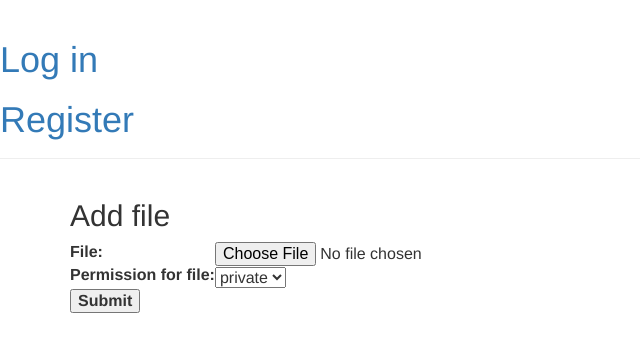
After one commit to Lenainweb/25405c02-c10d-4b4c-9589-51dcda79b8e4, a Django app: page /add_file in a window 1280 px wide. The commit adds this page. Shown: the top 352 px of the page, without its empty margins (0-640 px from the left). Run offline with Django 3.2, Linux system fonts and the light colour scheme; some libraries are stand-ins or nearby versions.

Commit message:
add views

```diff
--- a/files_host/files_host_app/forms.py
+++ b/files_host/files_host_app/forms.py
@@ -1,14 +1,16 @@
 from django import forms
 from django.db import models
+
 from .models import File
 
 
 class FileForm(forms.ModelForm):
     """ file upload form """
 
-    models = File
-    fields = (
-        "original_filename",
-        "file",
-        "permission_for_file",
-)
+    class Meta:
+
+        model = File
+        fields = (
+            "file",
+            "permission_for_file",
+    )
--- a/files_host/files_host_app/models.py
+++ b/files_host/files_host_app/models.py
@@ -1,4 +1,5 @@
 from django.db import models
+from django.urls import reverse
 from django.conf import settings
 
 class File(models.Model):
@@ -17,5 +18,8 @@ class File(models.Model):
     permission_for_file = models.CharField("permission for file", choices=PERMISSION, default="PRIVAT", max_length=8)
     count_download = models.PositiveIntegerField("count download", default=0)
 
+    def get_absolute_url(self):
+        return reverse("file_detail", kwargs={"slug": self.guid_name})
+
     def __str__(self) -> str:
         return self.original_filename
--- /dev/null
+++ b/files_host/files_host_app/templates/file_host_template/add_file.html
@@ -0,0 +1,12 @@
+{% extends 'file_host_template/base.html' %}
+
+{% block content %}
+        <h2>Add file</h2>
+        <form action="add_file" method="Post" enctype="multipart/form-data">
+                {% csrf_token %}
+                <table>
+                        {{file_form.as_table}}
+                        <th><input type="submit" value="Submit" name="add_file" /></th>
+                </table>
+        </form>
+{% endblock %}
--- a/files_host/files_host_app/templates/file_host_template/base.html
+++ b/files_host/files_host_app/templates/file_host_template/base.html
@@ -12,9 +12,11 @@
 		    <div class="page-header">
 
 				{% if user.is_authenticated %}
-					{{user}}
-					<a href="{%url 'post_new'%}" class="top-menu"><span class="glyphicon glyphicon-plus"></span></a>
-					<h1><a href="{%url 'home'%}">Lena's network</a></h1>
+					<h3>You are logged in as {{user}}</h3>
+					<!-- <a href="{#url 'post_new'#}" class="top-menu"><span class="glyphicon glyphicon-plus"></span></a> -->
+					<h1><a href="{%url 'home'%}">Lena`s cloud file storage</a></h1>
+					<h1><a href="">My files</a></h1>
+					<h1><a href="{%url 'add_file'%}">Add file</a></h1>
 					<h1><a href="{%url 'logout'%}">Logout</a></h1>
 				{% else%}
 					<h1><a href="{%url 'login'%}">Log in</a></h1>
--- a/files_host/files_host_app/templates/file_host_template/login.html
+++ b/files_host/files_host_app/templates/file_host_template/login.html
@@ -3,7 +3,6 @@
 {% block content %}
         <h2>Log in</h2>
         <h3><a href="{%url 'register'%}">Or register</a></h3>
-        <!-- <form action="sing-in" method="Post">  -->
                 <form action="{%url 'login'%}" method="Post">
                 {% csrf_token %}
                 <table>
--- a/files_host/files_host_app/urls.py
+++ b/files_host/files_host_app/urls.py
@@ -8,4 +8,8 @@ urlpatterns = [
     path('login', AuthenticatedView.as_view(), name='login'),
     path('register', RegisterView.as_view(), name='register' ),
     path('logout', logout_user, name='logout'),
+    path('add_file', AddFileView.as_view(), name='add_file'),
+    path('<slug:slug>/', FileDetail.as_view(), name='file_detail'),
+
+
 ]
--- a/files_host/files_host_app/views.py
+++ b/files_host/files_host_app/views.py
@@ -1,9 +1,12 @@
+import uuid
+from django.contrib.auth import models
+
 from django.shortcuts import render, redirect
 from django.contrib.auth.forms import AuthenticationForm, UserCreationForm
 from django.contrib.auth.models import User
 from django.contrib.auth import authenticate, login, logout
 from django.http import HttpResponse, request
-from django.views.generic import TemplateView
+from django.views.generic import TemplateView, DetailView
 
 from .models import File
 from .forms import FileForm
@@ -24,14 +27,6 @@ def login_user(request):
     user_au = authenticate(username=request.POST['username'], password=request.POST['password'])
     login(request, user_au)
 
-class HomePageView(TemplateView):
-
-    def get(self, request, **kwargs):
-        if request.user.is_authenticated:
-            files = File.objects.all().order_by('count_download')
-            return render(request, 'files_host/index.html', context={'files': files})
-        else:
-            return redirect('login')
 
 class AuthenticatedView(TemplateView):
 
@@ -63,3 +58,39 @@ class RegisterView(TemplateView):
             login(request, user_au)
             return redirect('home')
         return render(request, 'file_host_template/register.html', context={'register_form': register_form})
+
+
+class HomePageView(TemplateView):
+
+    def get(self, request, **kwargs):
+        if request.user.is_authenticated:
+            files = File.objects.filter(permission_for_file="PUBLIC").order_by('count_download')
+            return render(request, 'file_host_template/index.html', context={'files': files})
+        else:
+            return redirect('login')
+
+
+class AddFileView(TemplateView):
+
+    def get(self, request, **kwargs):
+        file_form = FileForm()
+        return render(request, 'file_host_template/add_file.html', context={'file_form': file_form})
+
+    def post(self, request, **kwargs):
+        file_form = FileForm(request.POST, request.FILES)
+        if file_form.is_valid():
+            new_file = file_form.save(commit=False)
+            file_data = file_form.cleaned_data.get("file")
+            new_file.original_filename = file_data.name
+            new_file.guid_name = str(uuid.uuid4())
+            new_file.owner = request.user
+            new_file.save()
+            return redirect('home')
+        return render(request, 'file_host_template/add_file.html', context={'file_form': file_form})
+
+class FileDetail(DetailView):
+
+    model = File
+    slug_field = "guid_name"
+    context_object_name = 'file_detail'
+    template_name = "file_host_template/file_detail.html"
```
Also changed, not shown: files_host/files_host_app/templates/file_host_template/file_detail.html (added, +8 -0 lines), files_host/files_host_app/templates/file_host_template/index.html (added, +11 -0 lines).
